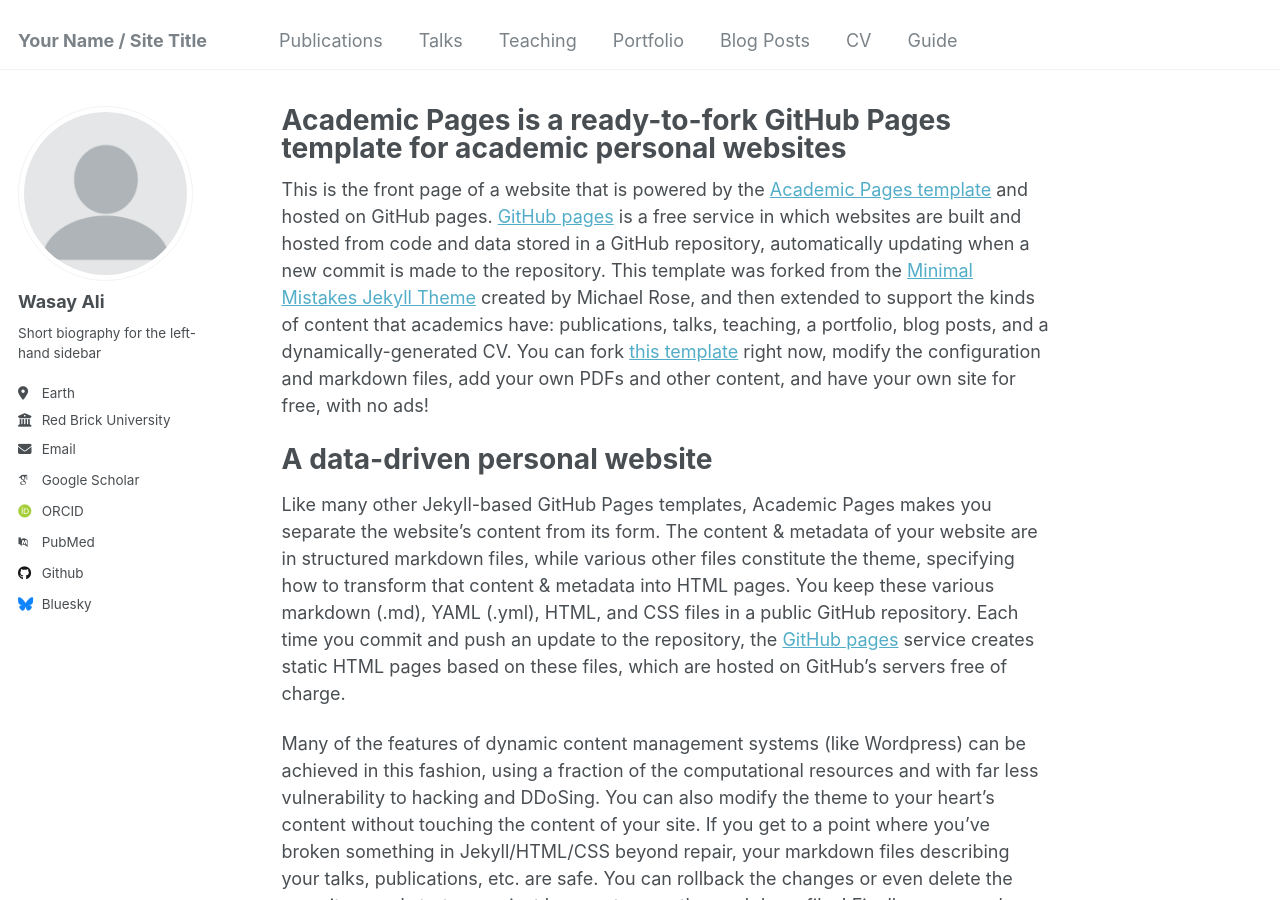
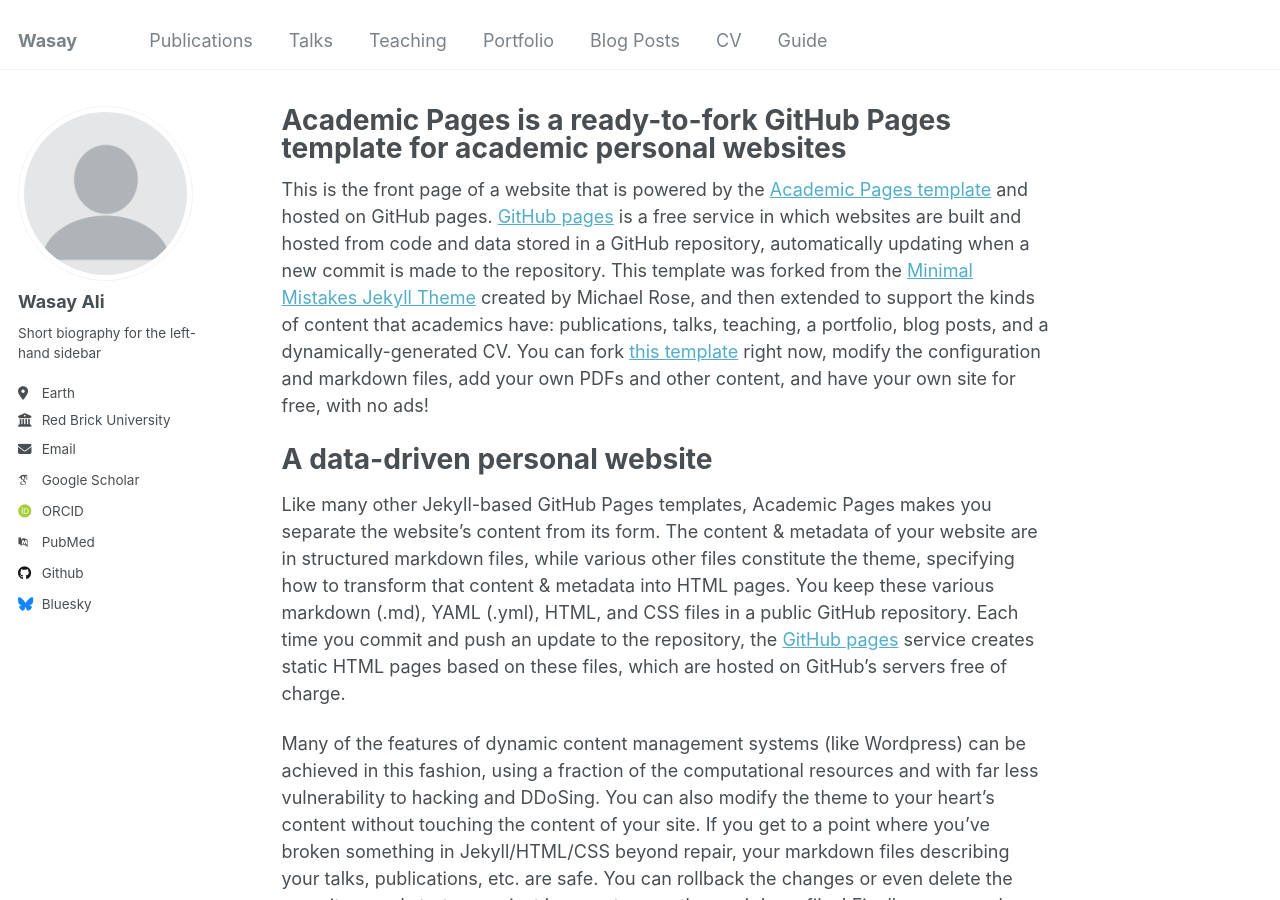
Before and after one commit to Wasayaliabbasi/wasayaliabbasi.github.io, a Jekyll site: the page built from _pages/about.md, in a window 1280 px wide and 900 px high. Built offline with Jekyll 4.4.1, drawn with Linux system fonts in a browser that asks for light colours; some web fonts are replaced.

Commit message:
Update _config.yml

```diff
--- a/_config.yml
+++ b/_config.yml
@@ -8,7 +8,7 @@
 
 # Basic Site Settings
 locale                   : "en-US"
-title                    : "Your Name / Site Title"
+title                    : "Wasay"
 title_separator          : "-"
 name                     : &name "Your Name"
 description              : &description "personal description"
```
